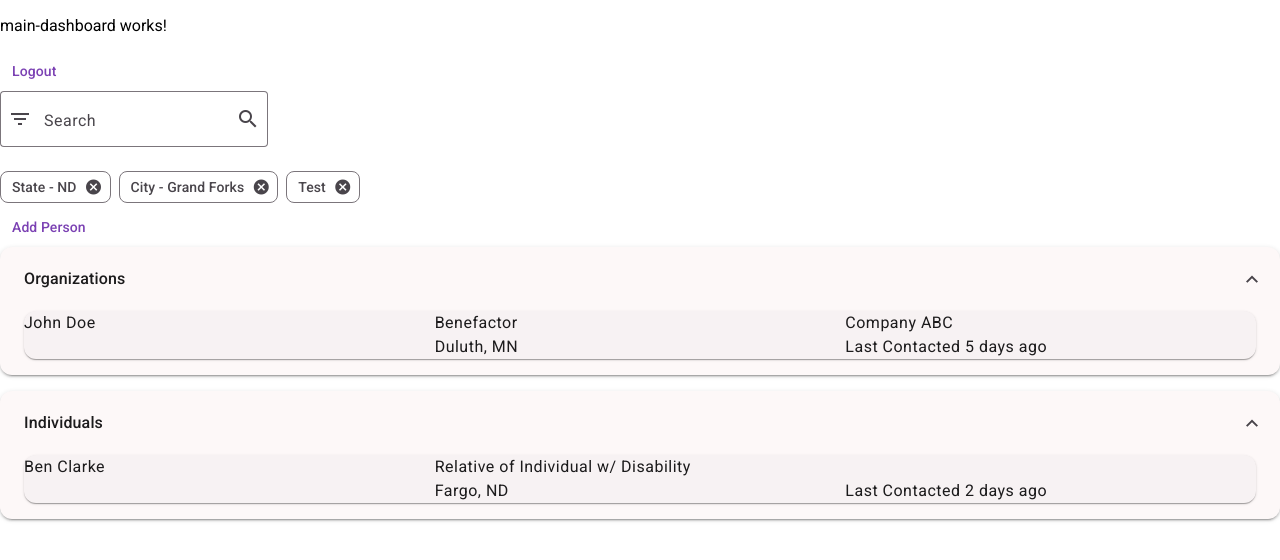
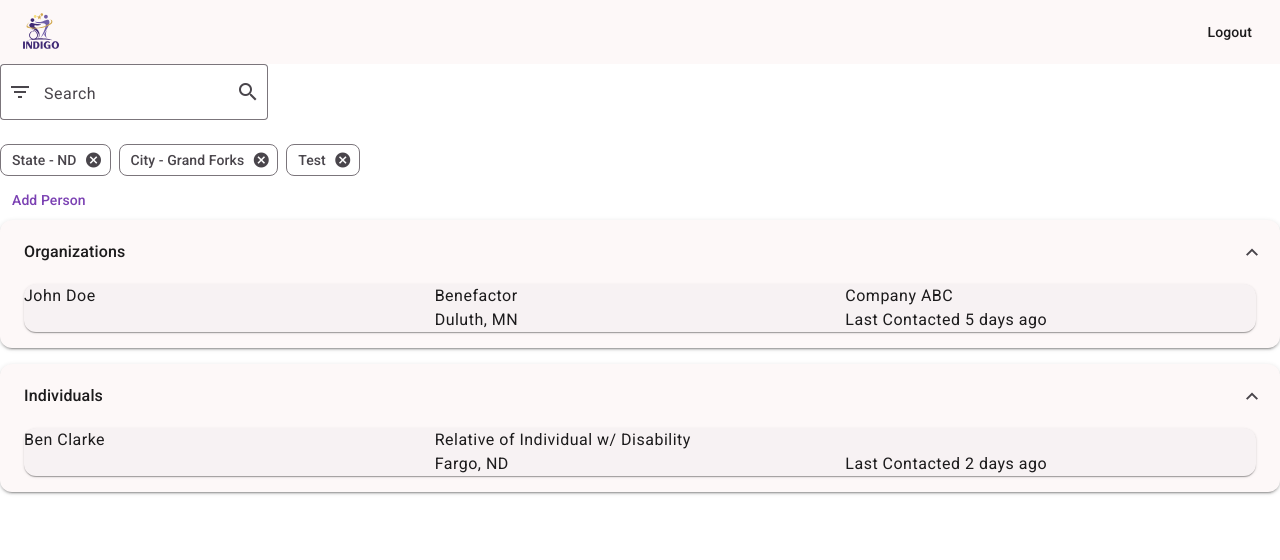
Before and after one commit to OptionsIRCIL/indigo-frontend, an Angular app: page /main-dashboard in a window 1280 px wide. Shown: the top 560 px of the page. Built offline with nearby package versions, Linux system fonts and the light colour scheme.

Commit message:
Added taskbar

```diff
--- a/src/app/main-dashboard/main-dashboard.component.css
+++ b/src/app/main-dashboard/main-dashboard.component.css
@@ -3,3 +3,6 @@
     grid-template-columns: 1fr 1fr 1fr;
     align-items: center;
 }
+.spacer {
+  flex: 1 1 auto;
+}
--- a/src/app/main-dashboard/main-dashboard.component.html
+++ b/src/app/main-dashboard/main-dashboard.component.html
@@ -1,5 +1,8 @@
-<p>main-dashboard works!</p>
-<button mat-button (click)="logout()">Logout</button>
+<mat-toolbar>
+  <img src="./indigo-logo.svg" width="50px" height="50px" alt="Indigo Logo">
+  <span class="spacer"></span>
+  <button mat-button (click)="logout()">Logout</button>
+</mat-toolbar>
 
 <div class="search-page">
     <header class="search-header">
```
Also changed, not shown: src/app/main-dashboard/main-dashboard.component.ts (+5 -4 lines).
